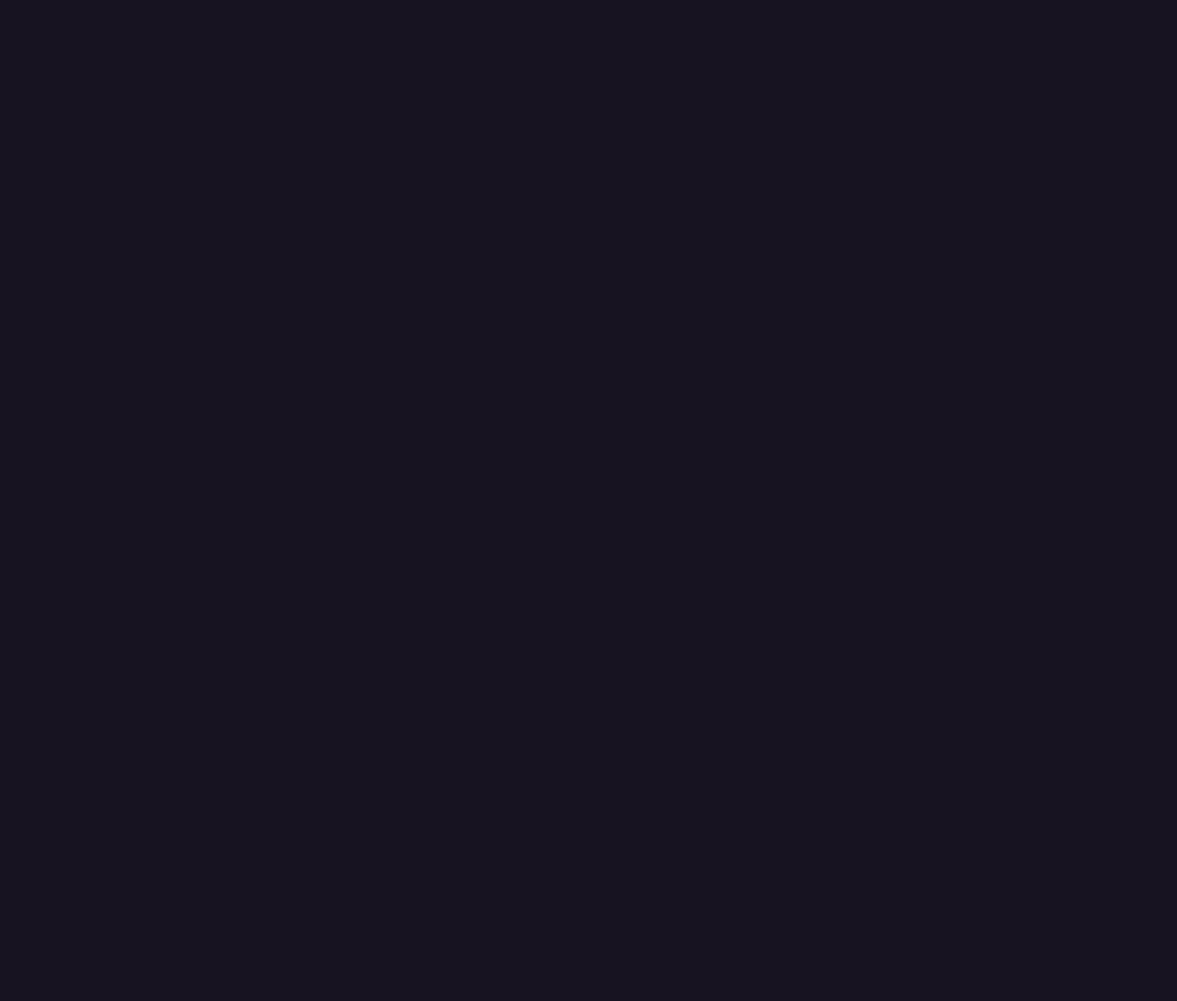
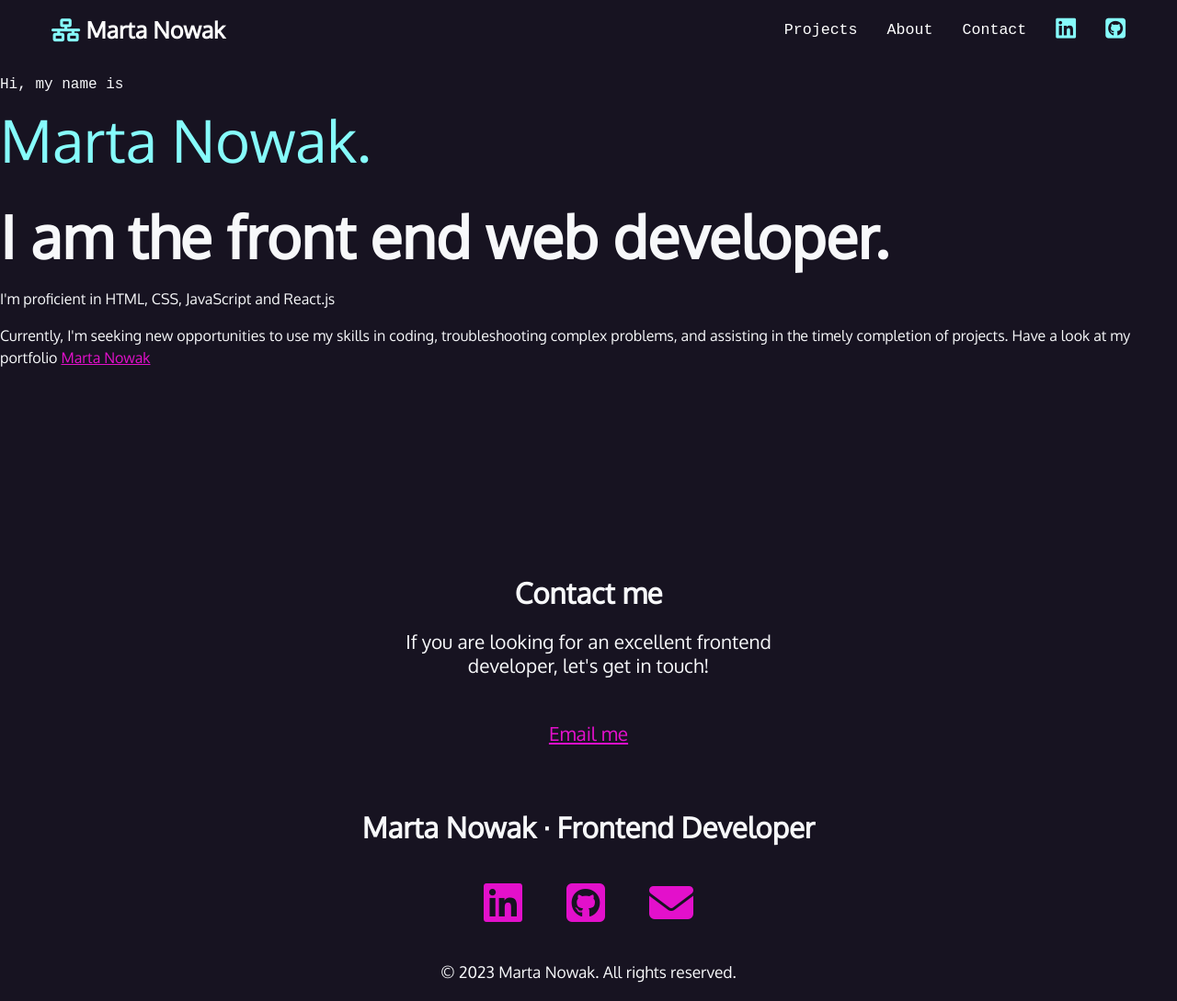
Before and after one commit to martapuszkonowak/portfolio-vanilla, a plain HTML site: page index.html in a window 1280 px wide. Shown: the whole page at 92% size. Before the commit the page ends 800 px from the top, so only its background shows below. Drawn offline with Linux system fonts and the light colour scheme; a web font is replaced by a local one.

Commit message:
moved sections of index from codepen

```diff
--- a/index.html
+++ b/index.html
@@ -4,7 +4,97 @@
     <meta charset="UTF-8" />
     <meta name="viewport" content="width=device-width, initial-scale=1.0" />
     <title>Marta Nowak's Portfolio</title>
+    <link rel="preconnect" href="https://fonts.googleapis.com" />
+    <link rel="preconnect" href="https://fonts.gstatic.com" crossorigin />
+    <link
+      href="https://fonts.googleapis.com/css2?family=Oxygen&family=Oxygen+Mono&display=swap"
+      rel="stylesheet"
+    />
+    <script
+      src="https://kit.fontawesome.com/3cf864d2d1.js"
+      crossorigin="anonymous"
+    ></script>
     <link rel="stylesheet" href="css/style.css" />
   </head>
-  <body></body>
+  <body>
+    <nav>
+      <ul>
+        <li>
+          <h1>
+            <a href="index.html">
+              <span class="fa-solid fa-network-wired" aria-hidden="true"></span>
+              <span>Marta Nowak</span>
+            </a>
+          </h1>
+        </li>
+        <li><a href="#projects">Projects</a></li>
+        <li><a href="about.html">About</a></li>
+        <li><a href="#contact">Contact</a></li>
+        <li>
+          <a href="https://www.linkedin.com/in/marta-nowak-dev" target="_blank"
+            ><span class="fa-brands fa-linkedin" aria-hidden="true"></span>
+            <span class="sr-only">LinkedIn</span></a
+          >
+        </li>
+        <li>
+          <a href="https://github.com/martapuszkonowak" target="_blank"
+            ><span class="fa-brands fa-square-github" aria-hidden="true"></span
+            ><span class="sr-only">Github</span></a
+          >
+        </li>
+      </ul>
+    </nav>
+
+    <section id="intro">
+      <p class="name">Hi, my name is <span>Marta Nowak.</span></p>
+      <h2>I am the front end web developer.</h2>
+
+      <p>I'm proficient in HTML, CSS, JavaScript and React.js</p>
+
+      <p>
+        Currently, I'm seeking new opportunities to use my skills in coding,
+        troubleshooting complex problems, and assisting in the timely completion
+        of projects. Have a look at my portfolio
+        <a href="https://martanowak.co.uk" target="_blank">Marta Nowak</a>
+      </p>
+    </section>
+
+    <section id="contact">
+      <h2>Contact me</h2>
+
+      <p>
+        If you are looking for an excellent frontend developer, let's get in
+        touch!
+      </p>
+      <p></p>
+
+      <p><a href="mailto:martanowak@live.com" target="_blank">Email me</a></p>
+    </section>
+
+    <footer>
+      <h2>Marta Nowak &middot; Frontend Developer</h2>
+      <ul>
+        <li>
+          <a href="https://www.linkedin.com/in/jen4web" target="_blank">
+            <span class="fab fa-linkedin" aria-hidden="true"></span>
+            <span class="sr-only">LinkedIn</span>
+          </a>
+        </li>
+        <li>
+          <a href="https://www.github.com/jen4web" target="_blank">
+            <span class="fab fa-github-square" aria-hidden="true"></span>
+            <span class="sr-only">Github</span>
+          </a>
+        </li>
+        <li>
+          <a href="mailto:martanowak@live.com">
+            <span class="fas fa-envelope" aria-hidden="true"></span>
+            <span class="sr-only">Email</span>
+          </a>
+        </li>
+      </ul>
+
+      <p><small>&copy; 2023 Marta Nowak. All rights reserved.</small></p>
+    </footer>
+  </body>
 </html>
```
